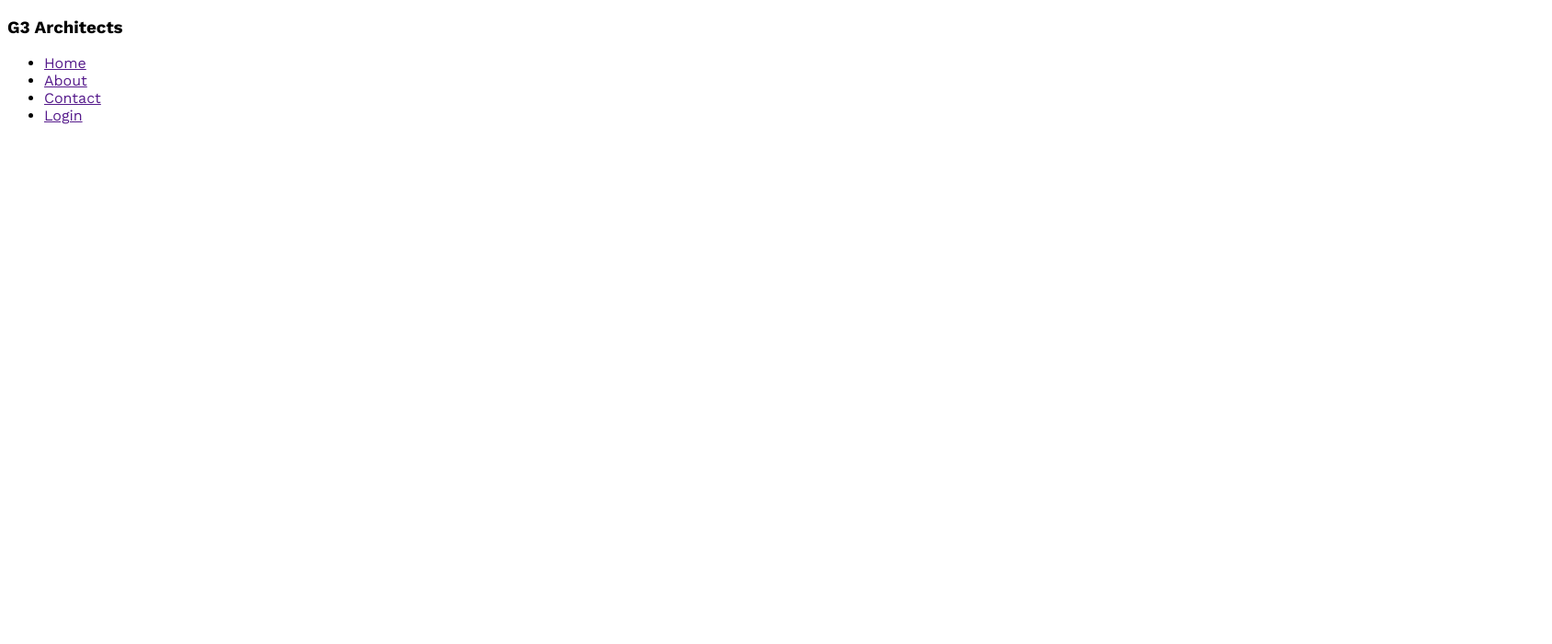
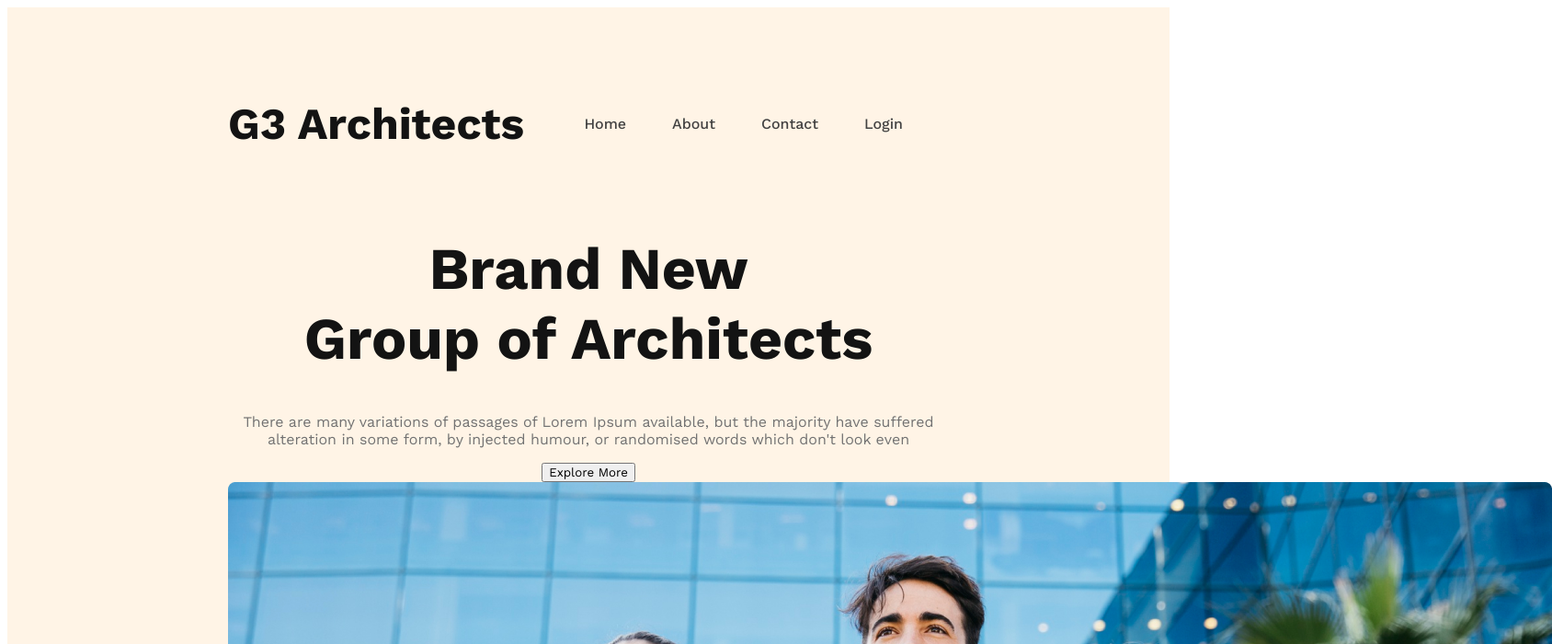
Before and after one commit to Jubayer234/g3-architect-website, a plain HTML site: page images/index.html in a window 1280 px wide. Shown: the top 700 px of the page at 92% size, 1688 px wide, since content can reach past the window. Drawn offline with nearby package versions, Linux system fonts and the light colour scheme.

Commit message:
banner content added

```diff
--- a/images/index.html
+++ b/images/index.html
@@ -9,7 +9,7 @@
 <body>
     <header>
         <nav>
-            <h3>G3 Architects</h3>
+            <h3 class="nav-title">G3 Architects</h3>
             <ul>
                 <li><a href="">Home</a></li>
                 <li><a href="">About</a></li>
@@ -17,6 +17,15 @@
                 <li><a href="">Login</a></li>
             </ul>
         </nav>
+        <div class="banner">
+           <div class="banner-content">
+            <h1 class="banner-title">Brand New <br>
+            Group of Architects </h1>
+            <p class="banner-description">There are many variations of passages of Lorem Ipsum available, but the majority have suffered alteration in some form, by injected humour, or randomised words which don't look even</p>
+            <button class="btn-primary">Explore More</button>
+        </div>
+                <img src="./banner.png" alt="">
+        </div>
     </header>
     <main>
 
--- a/images/style.css
+++ b/images/style.css
@@ -4,3 +4,47 @@
 *{
     font-family: 'Work Sans', sans-serif;
 }
+
+/* header styles */
+header{
+    background: rgba(255, 144, 14, 0.10);
+    padding: 50px 240px;
+}
+nav{
+    display: flex;
+    justify-content: space-between;
+    align-items: center;
+}
+.nav-title{
+    font-size: 3rem;
+    font-weight: 700;
+    color: #131313;
+}
+nav > ul{
+    display: flex;
+}
+nav li{
+    list-style: none;
+    margin-right: 50px;
+    font-weight: 500;
+    font-size: 1rem;
+}
+nav li a{
+    text-decoration: none;
+    color: #424242;
+}
+/* banner styles */
+.banner-content{
+    max-width: 800px;
+    text-align: center;
+    margin: 0 auto;
+}
+.banner-title{
+    font-size: 4rem;
+    color: #131313;
+    font-weight: 700;
+}
+.banner-description{
+    color:#727272;
+    font-weight: 400;
+}
```
